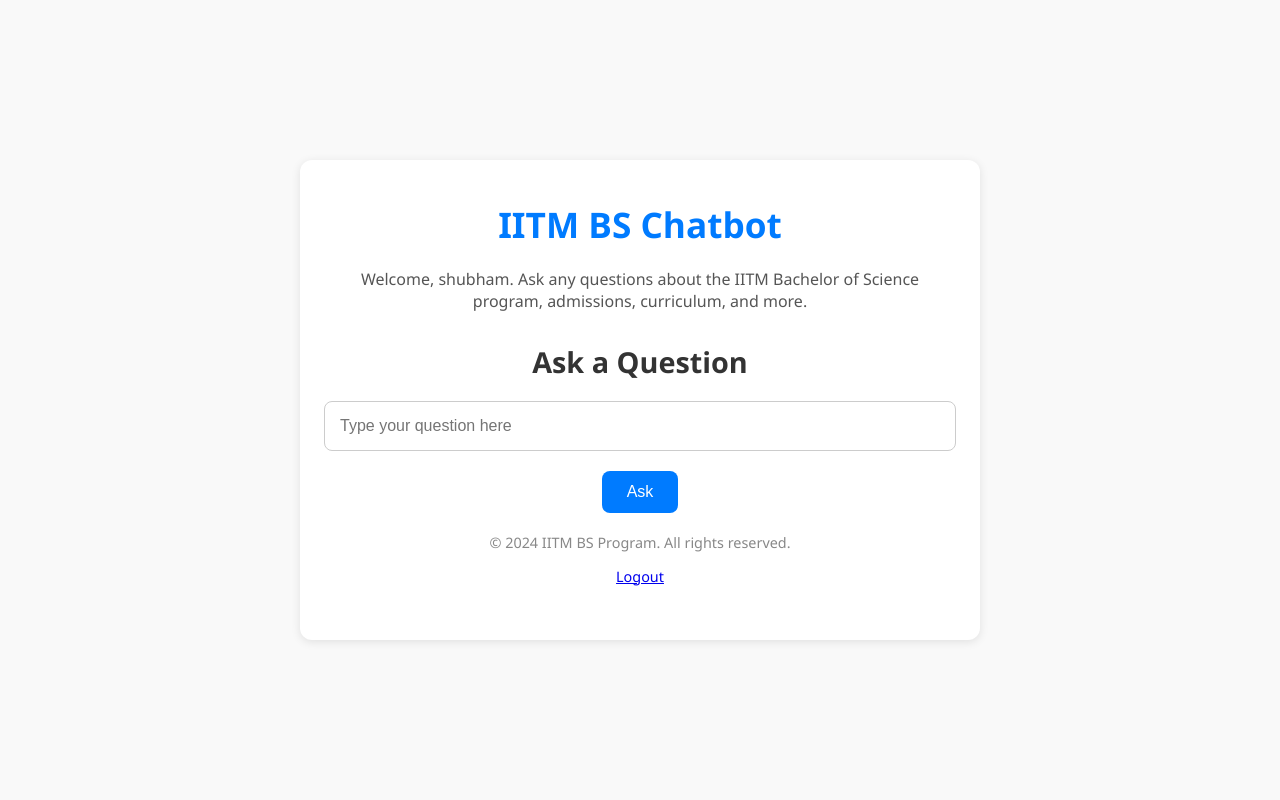
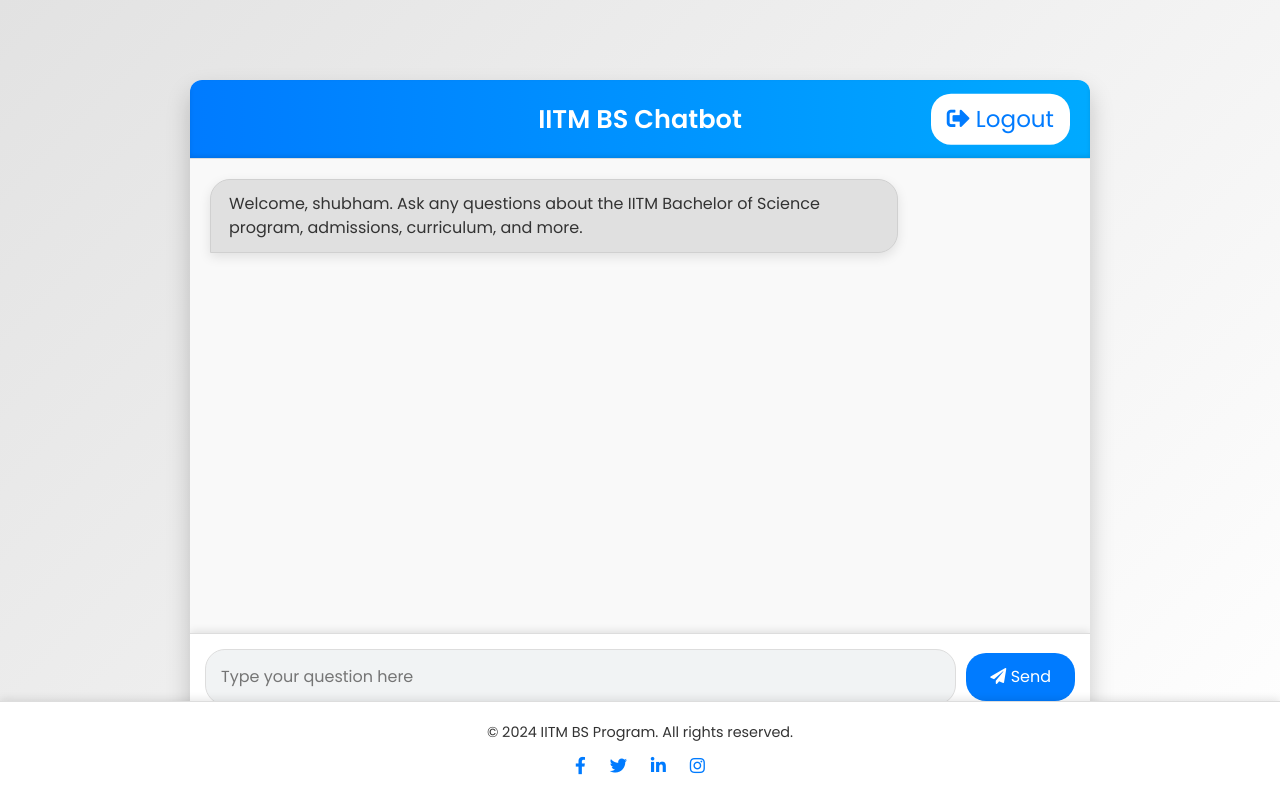
Before and after one commit to Aakashdeep-Srivastava/iitm-rag-chatbot, a Flask app: page / in a window 1280 px wide. Run offline with Flask 3, Linux system fonts and the light colour scheme; a user stored in the database is signed in; some libraries are stand-ins or nearby versions.

Commit message:
Updated Chatbot's UI

```diff
--- a/Chatbot/templates/index.html
+++ b/Chatbot/templates/index.html
@@ -4,114 +4,216 @@
     <meta charset="UTF-8">
     <meta name="viewport" content="width=device-width, initial-scale=1.0">
     <title>IITM BS Chatbot</title>
+    <link href="https://stackpath.bootstrapcdn.com/bootstrap/4.5.2/css/bootstrap.min.css" rel="stylesheet">
+    <link href="https://fonts.googleapis.com/css2?family=Poppins:wght@400;600;700&display=swap" rel="stylesheet">
+    <link href="https://cdnjs.cloudflare.com/ajax/libs/font-awesome/5.15.4/css/all.min.css" rel="stylesheet">
     <style>
         body {
-            font-family: 'Segoe UI', Tahoma, Geneva, Verdana, sans-serif;
-            background-color: #f9f9f9;
-            color: #333;
-            margin: 0;
-            padding: 0;
+            font-family: 'Poppins', sans-serif;
+            background: linear-gradient(135deg, #e2e2e2, #ffffff);
             display: flex;
             flex-direction: column;
+            height: 100vh;
+            margin: 0;
             align-items: center;
             justify-content: center;
-            height: 100vh;
+            overflow: hidden;
         }
-        .container {
-            background: #fff;
-            padding: 40px;
+        .chat-container {
+            background: #ffffff;
             border-radius: 12px;
-            box-shadow: 0 2px 10px rgba(0, 0, 0, 0.1);
-            max-width: 600px;
+            box-shadow: 0 12px 24px rgba(0, 0, 0, 0.2);
             width: 100%;
-            text-align: center;
-        }
-        header {
-            margin-bottom: 20px;
-        }
-        header h1 {
-            margin: 0;
-            font-size: 2.2em;
-            color: #007BFF;
-        }
-        .description {
-            margin-bottom: 30px;
-            font-size: 1em;
-            color: #555;
-        }
-        .chatbot h2 {
-            font-size: 1.8em;
-            margin-bottom: 20px;
-            color: #333;
-        }
-        .chatbot form {
+            max-width: 900px;
+            height: 80%;
             display: flex;
             flex-direction: column;
+            overflow: hidden;
+            margin: 20px;
+            animation: fadeIn 0.5s ease-in;
+        }
+        .chat-header {
+            background: linear-gradient(90deg, #007bff, #00aaff);
+            color: #fff;
+            padding: 20px;
+            text-align: center;
+            font-size: 1.6em;
+            font-weight: 600;
+            position: relative;
+            border-bottom: 1px solid #ddd;
+            box-shadow: inset 0 -2px 4px rgba(0, 0, 0, 0.1);
+        }
+        .logout-button {
+            position: absolute;
+            top: 50%;
+            right: 20px;
+            transform: translateY(-50%);
+            background-color: #ffffff;
+            color: #007bff;
+            border: none;
+            padding: 8px 16px;
+            border-radius: 20px;
+            cursor: pointer;
+            transition: background-color 0.3s, color 0.3s;
+            font-size: 0.9em;
+        }
+        .logout-button:hover {
+            background-color: #f0f0f0;
+            color: #0056b3;
+        }
+        .chat-history {
+            flex: 1;
+            overflow-y: auto;
+            padding: 20px;
+            background-color: #f9f9f9;
+        }
+        .chat-message {
+            margin-bottom: 15px;
+            display: flex;
+            align-items: flex-end;
+            animation: slideIn 0.5s ease-in;
+        }
+        .chat-message.user .message {
+            background-color: #007bff;
+            color: #fff;
+            margin-left: auto;
+            border-radius: 20px 20px 0 20px;
+            border: 1px solid #007bff;
+            position: relative;
+        }
+        .chat-message.bot .message {
+            background-color: #e0e0e0;
+            color: #333;
+            margin-right: auto;
+            border-radius: 20px 20px 20px 0;
+            border: 1px solid #d0d0d0;
+            position: relative;
+        }
+        .message {
+            padding: 12px 18px;
+            max-width: 80%;
+            word-wrap: break-word;
+            box-shadow: 0 4px 12px rgba(0, 0, 0, 0.1);
+        }
+        .chat-input {
+            display: flex;
+            border-top: 1px solid #ddd;
+            background-color: #ffffff;
+            padding: 15px;
+            box-shadow: 0 -2px 8px rgba(0, 0, 0, 0.1);
             align-items: center;
         }
-        .chatbot input[type="text"] {
-            width: 100%;
+        .chat-input input {
+            flex: 1;
             padding: 15px;
-            margin-bottom: 20px;
-            border: 1px solid #ccc;
-            border-radius: 8px;
+            border: 1px solid #ddd;
+            border-radius: 20px;
+            background-color: #f1f3f4;
+            margin-right: 10px;
+            font-size: 1em;
+            transition: border-color 0.3s, box-shadow 0.3s;
+        }
+        .chat-input input:focus {
+            border-color: #007bff;
+            box-shadow: 0 0 5px rgba(0, 123, 255, 0.5);
+            outline: none;
+        }
+        .chat-input button {
+            background-color: #007bff;
+            color: #fff;
+            padding: 12px 24px;
+            border: none;
+            border-radius: 20px;
+            cursor: pointer;
+            transition: background-color 0.3s, transform 0.3s;
             font-size: 1em;
         }
-        .chatbot button {
-            background-color: #007BFF;
-            color: #fff;
-            padding: 12px 25px;
-            border: none;
-            border-radius: 8px;
-            cursor: pointer;
-            font-size: 1em;
-            transition: background-color 0.3s;
-        }
-        .chatbot button:hover {
+        .chat-input button:hover {
             background-color: #0056b3;
-        }
-        #answer {
-            margin-top: 20px;
-            font-size: 1em;
-            background: #e9ecef;
-            padding: 15px;
-            border-radius: 8px;
-            display: none;
+            transform: scale(1.05);
         }
         footer {
-            margin-top: 20px;
+            text-align: center;
+            padding: 20px;
+            background-color: #ffffff;
+            color: #333;
             font-size: 0.9em;
-            color: #888;
+            position: absolute;
+            bottom: 0;
+            width: 100%;
+            box-shadow: 0 -2px 8px rgba(0, 0, 0, 0.1);
+            border-top: 1px solid #ddd;
+        }
+        .footer-content {
+            display: flex;
+            justify-content: center;
+            align-items: center;
+            flex-direction: column;
+        }
+        .footer-content p {
+            margin: 0;
+        }
+        .footer-content .social-icons {
+            margin-top: 10px;
+        }
+        .footer-content .social-icons a {
+            color: #007bff;
+            font-size: 1.2em;
+            margin: 0 10px;
+            transition: color 0.3s;
+        }
+        .footer-content .social-icons a:hover {
+            color: #0056b3;
+        }
+        @keyframes fadeIn {
+            from { opacity: 0; }
+            to { opacity: 1; }
+        }
+        @keyframes slideIn {
+            from { transform: translateY(20px); opacity: 0; }
+            to { transform: translateY(0); opacity: 1; }
         }
     </style>
 </head>
 <body>
-    <div class="container">
-        <header>
-            <h1>IITM BS Chatbot</h1>
-        </header>
-        <div class="description">
-            <p>Welcome, {{ username }}. Ask any questions about the IITM Bachelor of Science program, admissions, curriculum, and more.</p>
+    <div class="chat-container">
+        <div class="chat-header">
+            IITM BS Chatbot
+            <button class="logout-button" onclick="location.href='/logout'">
+                <i class="fas fa-sign-out-alt"></i> Logout
+            </button>
         </div>
-        <div class="chatbot">
-            <h2>Ask a Question</h2>
-            <form id="queryForm">
-                <input type="text" id="query" name="query" placeholder="Type your question here">
-                <button type="submit">Ask</button>
-            </form>
-            <div id="answer"></div>
+        <div class="chat-history" id="chatHistory">
+            <div class="chat-message bot">
+                <div class="message">Welcome, {{ username }}. Ask any questions about the IITM Bachelor of Science program, admissions, curriculum, and more.</div>
+            </div>
+        </div>
+        <div class="chat-input">
+            <input type="text" id="query" name="query" placeholder="Type your question here" aria-label="Type your question here">
+            <button id="sendButton">
+                <i class="fas fa-paper-plane"></i> Send
+            </button>
+        </div>
     </div>
     <footer>
+        <div class="footer-content">
             <p>&copy; 2024 IITM BS Program. All rights reserved.</p>
-            <p><a href="/logout">Logout</a></p>
+            <div class="social-icons">
+                <a href="#" aria-label="Facebook"><i class="fab fa-facebook-f"></i></a>
+                <a href="#" aria-label="Twitter"><i class="fab fa-twitter"></i></a>
+                <a href="#" aria-label="LinkedIn"><i class="fab fa-linkedin-in"></i></a>
+                <a href="#" aria-label="Instagram"><i class="fab fa-instagram"></i></a>
+            </div>
+        </div>
     </footer>
-    </div>
 
     <script>
-        document.getElementById("queryForm").addEventListener("submit", function(event) {
-            event.preventDefault();
-            const formData = new FormData(event.target);
-            const query = formData.get("query");
+        document.getElementById("sendButton").addEventListener("click", function() {
+            const queryInput = document.getElementById("query");
+            const query = queryInput.value.trim();
+            if (query) {
+                addMessage('user', query);
+                queryInput.value = '';
 
                 fetch("/query", {
                     method: "POST",
@@ -122,17 +224,28 @@
                 })
                 .then(response => response.json())
                 .then(data => {
-                const answerDiv = document.getElementById("answer");
-                answerDiv.style.display = 'block';
-                answerDiv.innerHTML = `<p><strong>Answer:</strong> ${data.answer}</p>`;
+                    addMessage('bot', data.answer);
                 })
                 .catch(error => {
                     console.error("Error:", error);
-                const answerDiv = document.getElementById("answer");
-                answerDiv.style.display = 'block';
-                answerDiv.innerHTML = "<p>An error occurred. Please try again.</p>";
+                    addMessage('bot', "An error occurred. Please try again.");
                 });
+            }
         });
+
+        function addMessage(sender, text) {
+            const chatHistory = document.getElementById("chatHistory");
+            const messageDiv = document.createElement("div");
+            messageDiv.classList.add("chat-message", sender);
+
+            const messageText = document.createElement("div");
+            messageText.classList.add("message");
+            messageText.textContent = text;
+
+            messageDiv.appendChild(messageText);
+            chatHistory.appendChild(messageDiv);
+            chatHistory.scrollTop = chatHistory.scrollHeight;
+        }
     </script>
 </body>
 </html>
```
Also changed, not shown: Chatbot/instance/test.db, Chatbot/test.py (renamed from Chatbot/app.py), 2 other files. Lines whose indentation alone changed are shown as unchanged.
